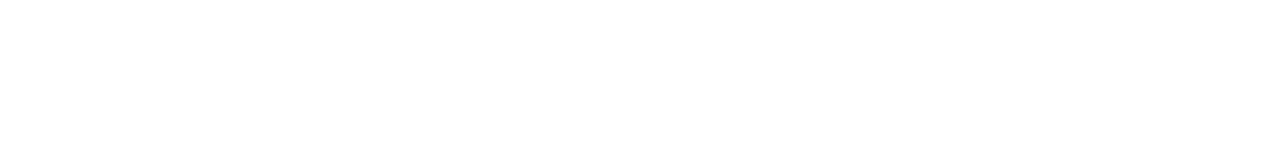
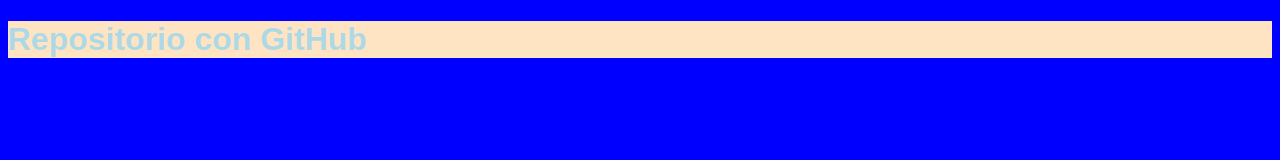
Before and after one commit to Carlositca/repositoriotdsv11b, a plain HTML site: page index.html in a window 1280 px wide. Drawn offline with Linux system fonts and the light colour scheme.

Commit message:
Modificacion bajo rama carlos

```diff
--- /dev/null
+++ b/css/style.css
@@ -0,0 +1,9 @@
+body {
+    background-color: blue;
+    font-family: Arial, Helvetica, sans-serif;
+
+}
+h1 {
+    color: lightblue;
+    background-color: bisque;
+}
--- a/index.html
+++ b/index.html
@@ -3,9 +3,11 @@
 <head>
     <meta charset="UTF-8">
     <meta name="viewport" content="width=device-width, initial-scale=1.0">
-    <title>Document</title>
+    <title>GitHub</title>
+    <link rel="stylesheet" href="css/style.css">
 </head>
 <body>
+    <h1>Repositorio con GitHub</h1>
 
 </body>
 </html>
```
